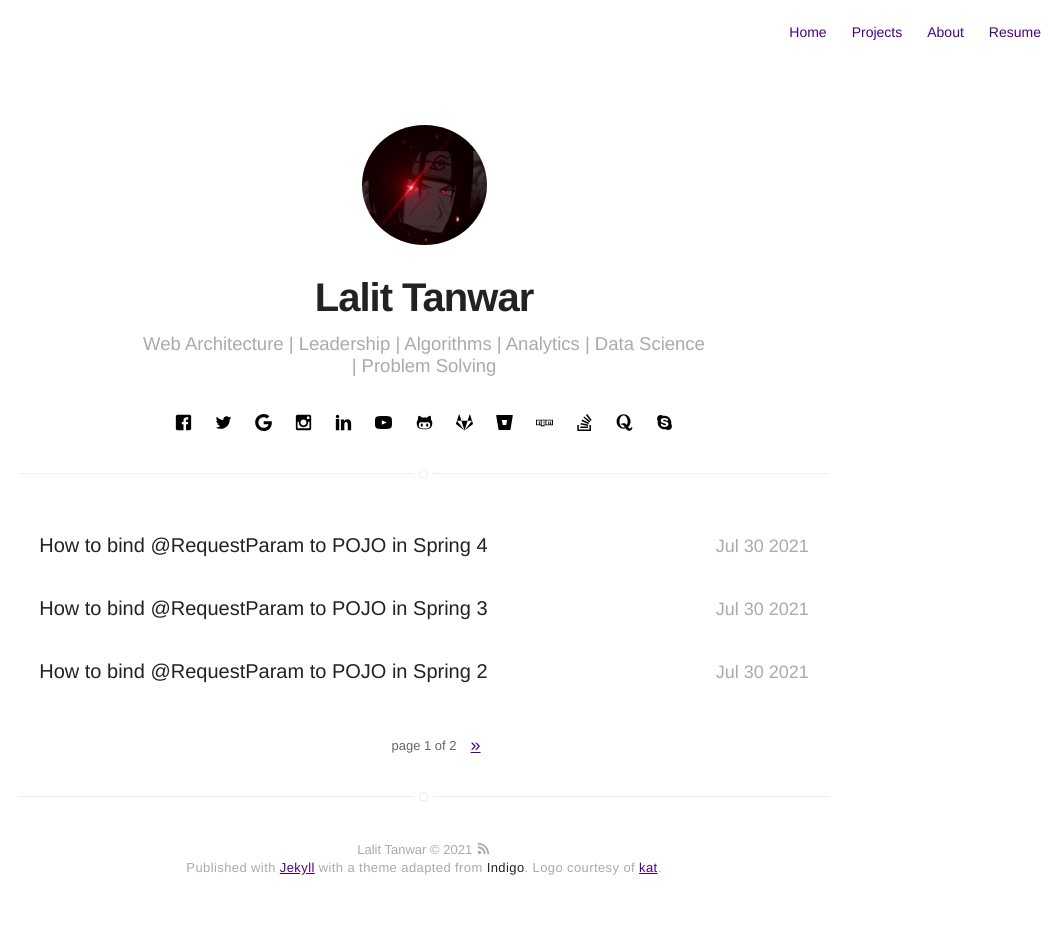
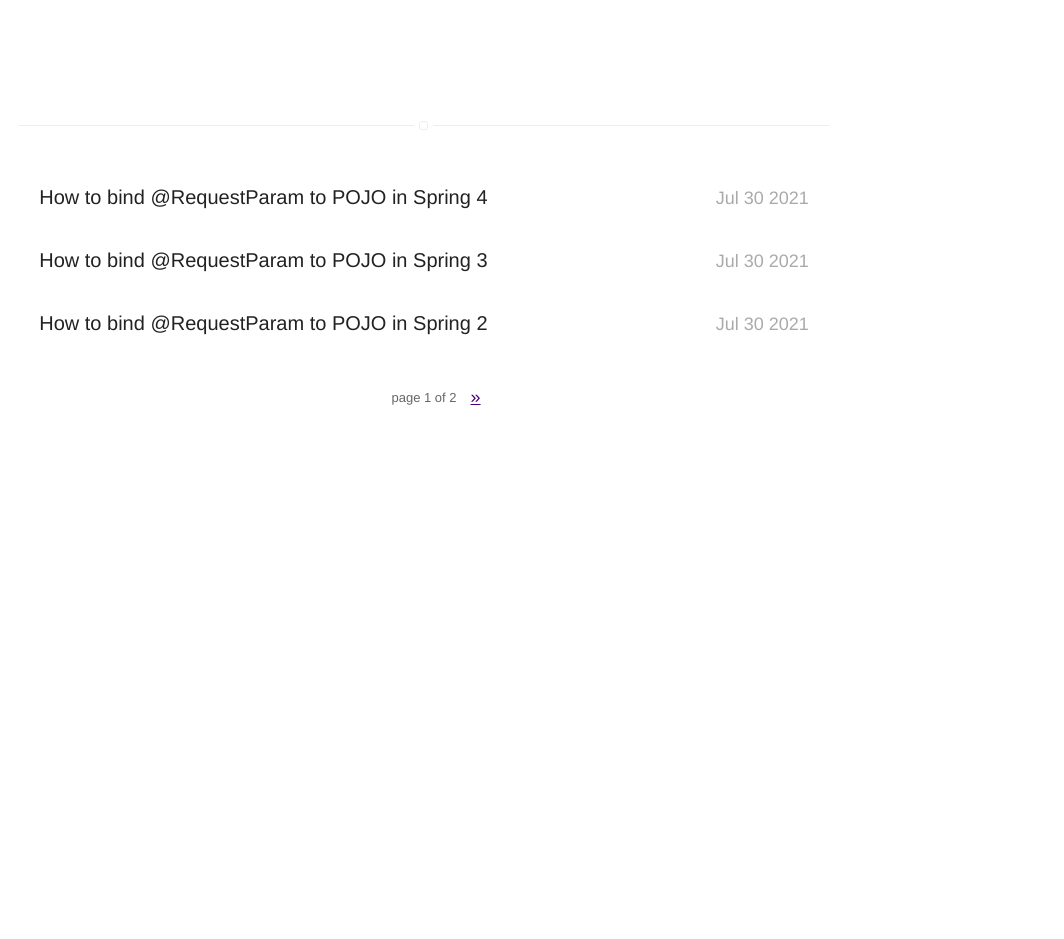
Before and after one commit to 32care/32care.github.io, a Jekyll site: the page built from blog/index.html, in a window 1280 px wide. Shown: the whole page, without its empty margins (216-1280 px from the left). Built offline with Jekyll 4.4.1, drawn with Linux system fonts in a browser that asks for light colours; the list of posts is cut into pages by our own code; after the commit the page ends 900 px from its top, so only the background shows below that; part of the change alters nothing that is shown.

```diff
--- a/_config.yml
+++ b/_config.yml
@@ -17,7 +17,7 @@ resume: true
 resume-external: true
 resume-url: https://lnt.github.io/resume
 
-url: https://lnt.github.io
+url: https://32care.github.io
 # your url: http://USERNAME.github.io
 
 # permalink: /:title/
--- a/blog/index.html
+++ b/blog/index.html
@@ -1,5 +1,5 @@
 ---
-layout: page
+layout: default
 title: Blog
 ---
 
```
